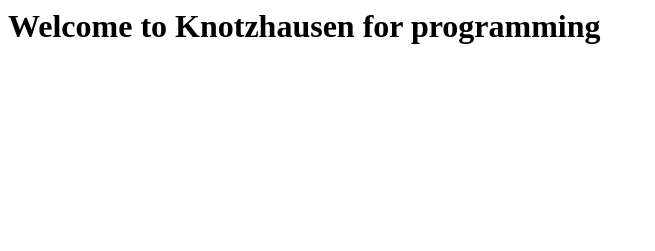
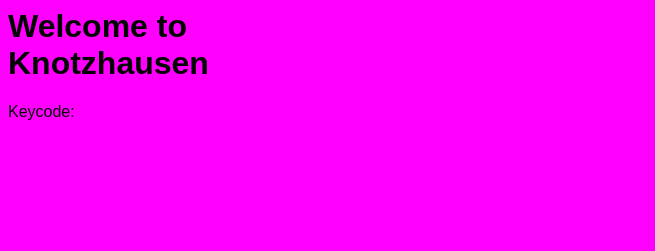
Before and after one commit to afknapping/knotzhausen, a website: page index.html in a window 1280 px wide. Shown: the whole page, without its empty margins (0-655 px from the left). Drawn offline with Linux system fonts and the light colour scheme.

Commit message:
fix and style

```diff
--- a/index.html
+++ b/index.html
@@ -1,15 +1,24 @@
 <h1 id="headline">Welcome to Knotzhausen</h1>
 
+<p>Keycode: <span id="keycode"></span></p>
+
 <script>
-    document.querySelector("h1").textContent += " for programming";
-
     document.addEventListener('keydown', logKey);
 
     function logKey(e) {
         console.log(e.code)
-        document.querySelector("h1").textContent = e.code
+        document.querySelector("#keycode").textContent = e.code
         if (e.code == 'Escape') {
             nw.App.closeAllWindows();
         }
     }
 </script>
+
+<style>
+    body {
+        font-family: Arial, Helvetica, sans-serif;
+        background-color: fuchsia;
+        width: 320px;
+        height: 240px;
+    }
+</style>
```
